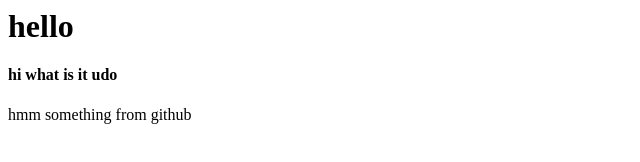
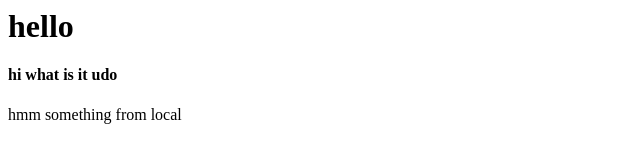
Before and after one commit to MayorGeorg/javascriptApp, a plain HTML site: page index.html in a window 1280 px wide. Shown: the full height of the page, 0-640 px from the left. Drawn offline with Linux system fonts and the light colour scheme.

Commit message:
Update index.html

```diff
--- a/index.html
+++ b/index.html
@@ -1,3 +1,3 @@
 <h1>hello</h1>
 <h4>hi what is it udo</h4>
-<p>hmm something from github</p>
+<p>hmm something from local</p>
```
